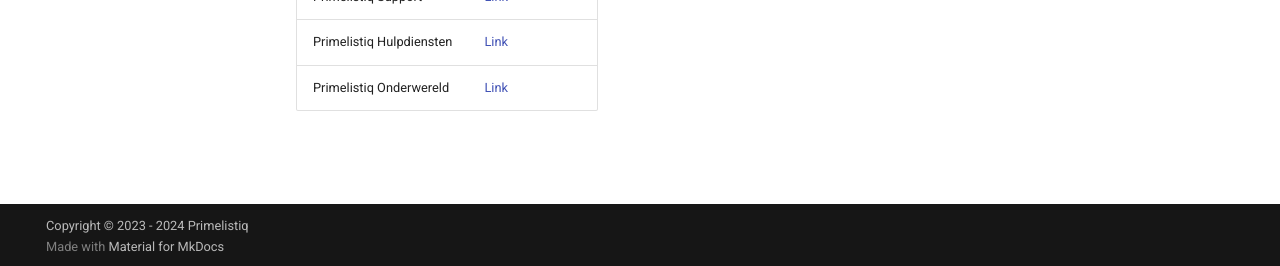
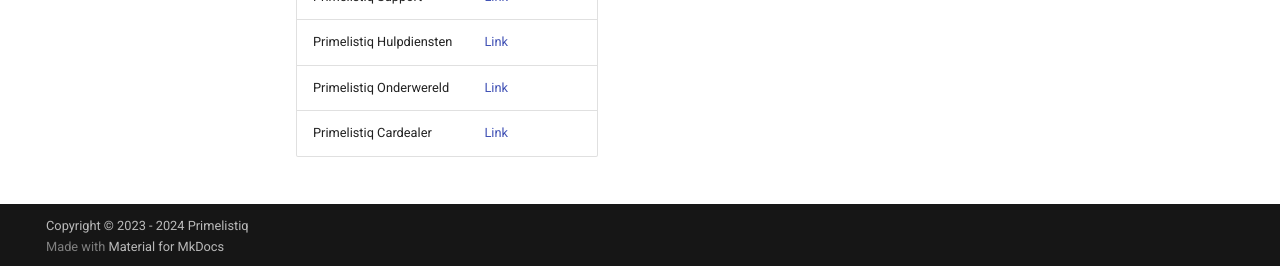
Before and after one commit to mickjoel/wetboek.sunstone, an MkDocs documentation site: the page built from docs/index.md, in a window 1280 px wide. Shown: the part 631-897 px from the top of the page. Built offline with MkDocs 1.6.1 and Material for MkDocs 9.7.7, drawn with Linux system fonts in a browser that asks for light colours.

Commit message:
Update index.md

```diff
--- a/docs/index.md
+++ b/docs/index.md
@@ -14,7 +14,8 @@
 
 | Server | Uitnodigings link |
 |---|---|
-|Primelistiq Roleplay| [Link](https://discord.gg/CvadCYAxB8) |
-|Primelistiq Support| [Link](https://discord.gg/BpfZ9Qb3Gt) |
-|Primelistiq Hulpdiensten| [Link](https://discord.gg/e8da8bGUQC) |
-|Primelistiq Onderwereld| [Link](https://discord.gg) |
+|Primelistiq Roleplay| [Link](https://discord.gg/hzjENqD78Y) |
+|Primelistiq Support| [Link](https://discord.gg/8CdrEbwwsA) |
+|Primelistiq Hulpdiensten| [Link](https://discord.gg/WvtGbNQQUr) |
+|Primelistiq Onderwereld| [Link](https://discord.gg/UTDD3udNVK) |
+|Primelistiq Cardealer| [Link](https://discord.gg/5NhPSGQvAg) |
```
